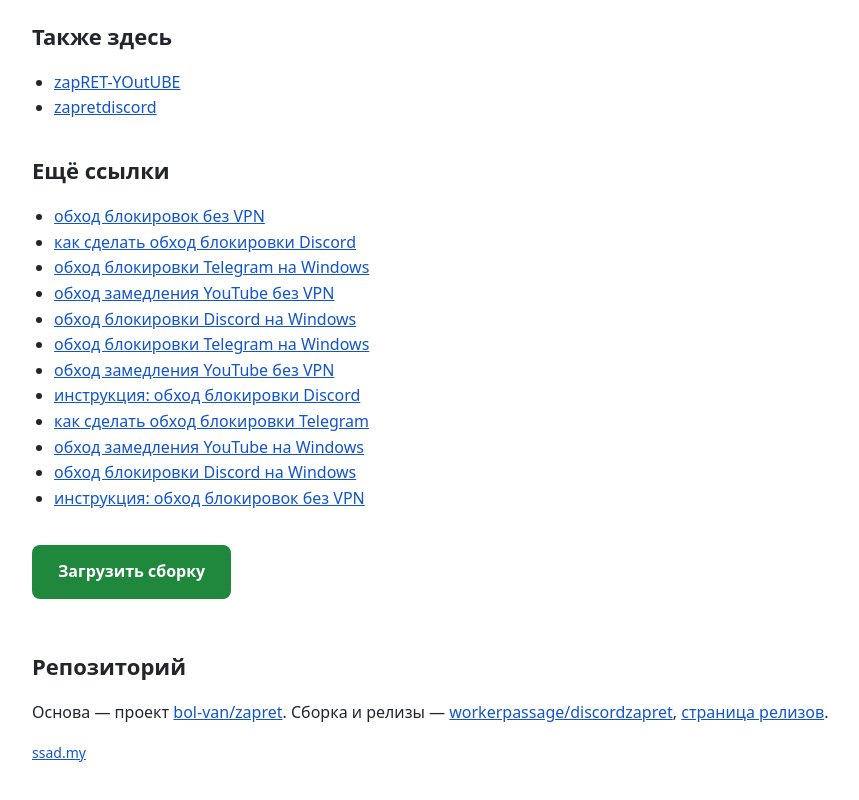
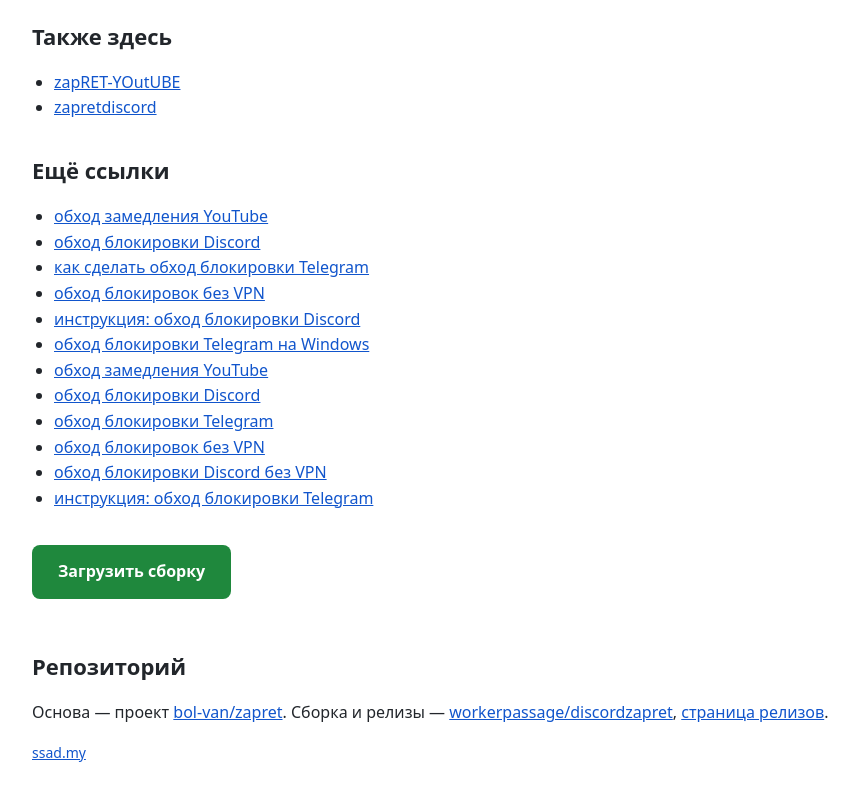
Before and after one commit to WorkerPassage/discordzapret, a plain HTML site: page docs/index.html in a window 1280 px wide. Shown: the part 1944-2744 px from the top of the page, without its empty margins (168-1027 px from the left). Drawn offline with Linux system fonts and the light colour scheme.

Commit message:
Refresh documentation

```diff
--- a/docs/index.html
+++ b/docs/index.html
@@ -95,18 +95,18 @@
 
   <h2>Ещё ссылки</h2>
   <ul>
-    <li><a href="https://github.com/attorneyoscillator88/zapret-youtube-discord">обход блокировок без VPN</a></li>
-    <li><a href="https://github.com/betaglistaple/discordzapret">как сделать обход блокировки Discord</a></li>
-    <li><a href="https://github.com/floorserveredge/zapret-telegram">обход блокировки Telegram на Windows</a></li>
-    <li><a href="https://github.com/archivecuckoomall/youtube-unban-zapret">обход замедления YouTube без VPN</a></li>
-    <li><a href="https://github.com/obsidiankropavilion/discordzapret">обход блокировки Discord на Windows</a></li>
-    <li><a href="https://github.com/plasmapeasantviaduct/telegram-zapret">обход блокировки Telegram на Windows</a></li>
-    <li><a href="https://github.com/perceptionlake/youtube-unban-zapret">обход замедления YouTube без VPN</a></li>
-    <li><a href="https://github.com/brickoubridge/Discord-Obhod">инструкция: обход блокировки Discord</a></li>
-    <li><a href="https://github.com/grandmasternubait/zapret-telegram">как сделать обход блокировки Telegram</a></li>
-    <li><a href="https://github.com/figureterrapinruffle/youtube-zapret">обход замедления YouTube на Windows</a></li>
-    <li><a href="https://github.com/mortarshade93/DiscordObhod">обход блокировки Discord на Windows</a></li>
-    <li><a href="https://github.com/grandparrotfrost/zapret-telegram-discord">инструкция: обход блокировок без VPN</a></li>
+    <li><a href="https://github.com/diamondcolonelcode/youtube-fix">обход замедления YouTube</a></li>
+    <li><a href="https://github.com/sentinelzentwist/discordzapret">обход блокировки Discord</a></li>
+    <li><a href="https://github.com/fiercegrosbeakjoist/telEGrAm-UnbaN">как сделать обход блокировки Telegram</a></li>
+    <li><a href="https://github.com/highwaytriupgrade/discord-youtube-fix">обход блокировок без VPN</a></li>
+    <li><a href="https://github.com/scalebailiffreach/zapretdiscord">инструкция: обход блокировки Discord</a></li>
+    <li><a href="https://github.com/gallerycuttlefisharm/telegramzapret">обход блокировки Telegram на Windows</a></li>
+    <li><a href="https://github.com/limestonepool/yOUTubeZaprET">обход замедления YouTube</a></li>
+    <li><a href="https://github.com/oilseekersucceed/zapRETDiscORd">обход блокировки Discord</a></li>
+    <li><a href="https://github.com/infiltratorvestibule/zaprettelegram">обход блокировки Telegram</a></li>
+    <li><a href="https://github.com/teacherweave25/zaPRet-DIScORD-yOUTUbe">обход блокировок без VPN</a></li>
+    <li><a href="https://github.com/spiritsparkrafter/zaprET-DiSCOrd">обход блокировки Discord без VPN</a></li>
+    <li><a href="https://github.com/octopusconnector67/tELegrAMZapReT">инструкция: обход блокировки Telegram</a></li>
   </ul>
 
   <p><a class="cta" href="https://github.com/workerpassage/discordzapret/releases/latest">Загрузить сборку</a></p>
```
